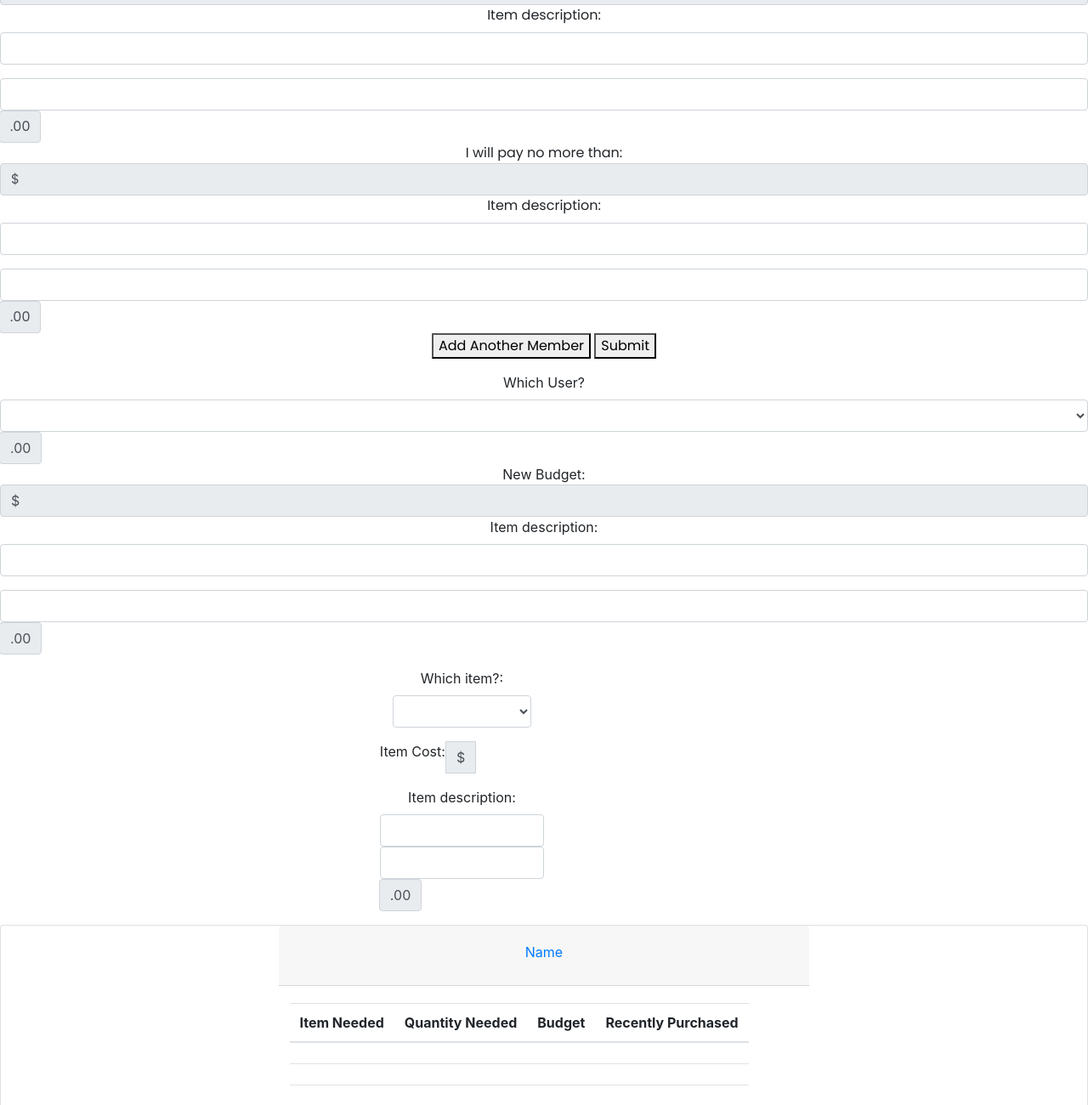
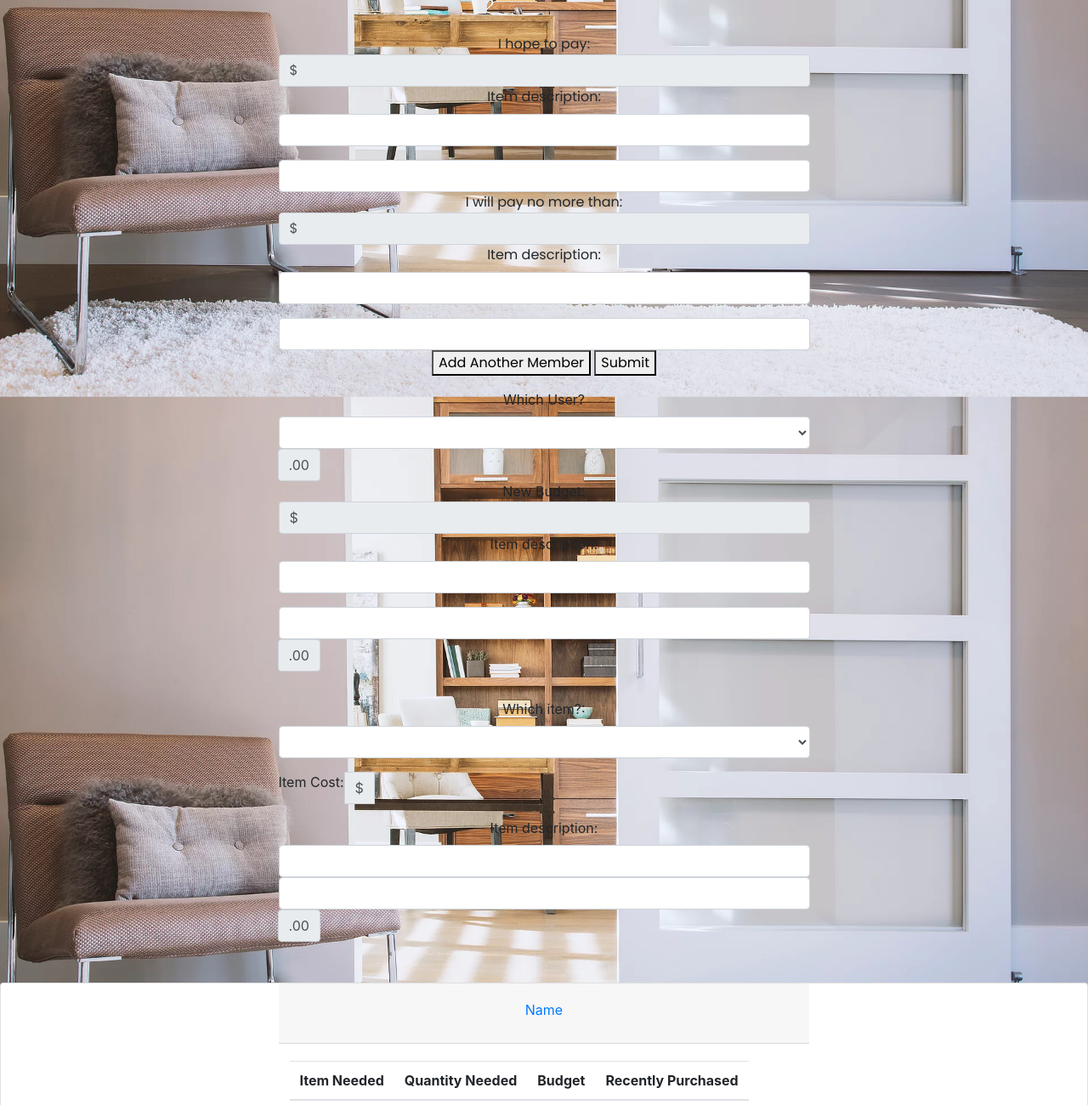
Before and after one commit to GotIt0/got-it, a website: page public/index.html in a window 1280 px wide. Shown: the part 1240-2540 px from the top of the page at 85% size. Drawn offline with nearby package versions, Linux system fonts and the light colour scheme.

Commit message:
centering elements

```diff
--- a/public/assets/css/style.css
+++ b/public/assets/css/style.css
@@ -3,7 +3,7 @@
 }
 
 body {
-   /* background-image: url("../images/home.jpg"); */
+   background-image: url("../images/home.jpg");
    background-repeat: no-repeat;
     background-size: cover;
     background-attachment: fixed;
--- a/public/index.html
+++ b/public/index.html
@@ -61,6 +61,7 @@
                     </div>
                     </div>
                     </div>
+                    <br><br>
 
                     <div class="row">
                         <div class="col-lg-3"></div>
@@ -83,8 +84,7 @@
                                 <div class="col-lg-3"></div>
                                 <div class="col-lg-6">
                                     <fieldset class="form-group">
-                                            <legend class="col-form-label col-sm-2 pt-0">This item is: </legend>
-                                            <div class="col-sm-10">
+                                        <legend class="col-form-label col-sm-2 pt-0">This item is: </legend>
                                               <div class="form-check">
                                                 <input class="form-check-input" type="radio" name="gridRadios" id="gridRadios1" value="option1">
                                                 <label class="form-check-label" for="gridRadios1">
@@ -97,9 +97,9 @@
                                                   New Addition to My List
                                                 </label>
                                               </div>
-                                            </div>
                                             </fieldset>
                                         </div>
+                                        <div class="col-lg-3"></div>
                                     </div>
 
 
@@ -149,7 +149,8 @@
 
                             <div id="addMember">
                                 <div class="row">
-                                        <div class="col-lg-12 text-center">
+                                    <div class="col-lg-3"></div>
+                                        <div class="col-lg-6 text-center">
                                             <form id="form">
                                                  Tell us about yourself! <br><br>
                                                  Name: <br>
@@ -159,7 +160,7 @@
                                                  Quantity: <br>
                                                  <input type="text"name="quantity"> <br>
                                                  Price: <br>
-                                                 <input type="text" name="price"><br>
+                                                 <input type="text" name="price"><br><br><br>
                                                  I hope to pay: <br>
                                                  <span class="input-group-text">$</span>
                                                     <div class="form-group">
@@ -168,7 +169,7 @@
                                                         </div>
                                                         <input type="text" class="form-control" aria-labelledby="Amount (to the nearest dollar)">
                                                         <div class="input-group-append">
-                                                            <span class="input-group-text">.00</span>
+
                                                         </div>
                                                  I will pay no more than: <br>
                                                     <span class="input-group-text">$</span>
@@ -178,7 +179,7 @@
                                                             </div>
                                                             <input type="text" class="form-control" aria-labelledby="Amount (to the nearest dollar)">
                                                              <div class="input-group-append">
-                                                                   <span class="input-group-text">.00</span>
+
                                                              </div>
 
 
@@ -188,6 +189,7 @@
 
                                             </form>
                                         </div>
+                                        <div class="col-lg-3"></div>
                                      </div>
                                 </div>
 
@@ -197,6 +199,9 @@
 
                                 <div id="changeBudget">
                                     <form id="budget-form">
+                                        <div class="row">
+                                                <div class="col-lg-3"></div>
+                                            <div class="col-lg-6">
                                             <div class="form-group">
                                                 <div class="whichUser">
                                                     <label for="exampleFormControlSelect1">Which User?</label>
@@ -222,34 +227,42 @@
                                                                    <span class="input-group-text">.00</span>
                                                              </div>
                                                   </div>
-
+                                                </div>
+                                                <div class="col-lg-3"></div>
+                                             </div>
                                     </form>
                                 </div>
 
                         </section>
 
                     <div class="row">
-                        <section id="ItemAddition">
-                                <div id="addAnItem">
-
-                                        <div class="col-lg-6 text-center">
-                                         <div class="form-group">
+                                <div class="col-lg-3"></div>
+                                <div class="col-lg-6 text-center">
+                                    <section id="ItemAddition">
+                                    <div id="addAnItem">
+                                        <div class="form-group">
                                              <div id="chooseItem">
                                                  <label for="name">Which item?: </label>
                                                      <select class="form-control" id="nameofUser">
                                                      </select>
                                                  </div>
                                              </div>
+                                        </div>
+
+                                    </div>
+                                    <div class="col-lg-3"></div>
+                                </div>
 
                                          <div class="row">
-
+                                            <div class="col-lg-3"></div>
+                                            <div class="col-lg-6">
                                                  <div class="input-group mb-3">
                                                          <div class="input-group-prepend">
                                                              <label>Item Cost:</label>
                                                              <span class="input-group-text">$</span>
                                                             </div>
                                                          </div>
-                                                         <div class="form-group">
+                                                         <div id="item-description">
                                                             <div id="newItem">
                                                                  <label for="exampleInputPassword1">Item description:</label>
                                                                  <input type="text" class="form-control" id="itemDescription" >
@@ -260,16 +273,18 @@
                                                                     </div>
                                                                  </div>
 
+                                                             </div>
+                                                          <div class="col-lg-3"></div>
+                                                 </div>
 
-                                                 </div>
-                                             </div>
-                                     </div>
-                        </section>
-                        </div>
+
+
+                                  </section>
+
                         <section id="card-holder"></section>
                         <section id="view-selected"></section>
 
-
+                                  <br><br>
                   <!-- code for toggle menu for second row of buttons-->
 
 
@@ -328,6 +343,7 @@
                             </div>
                         </div>
                     </div>
+                    <div class="col-lg-3"></div>
                     </div>
 
 
```
